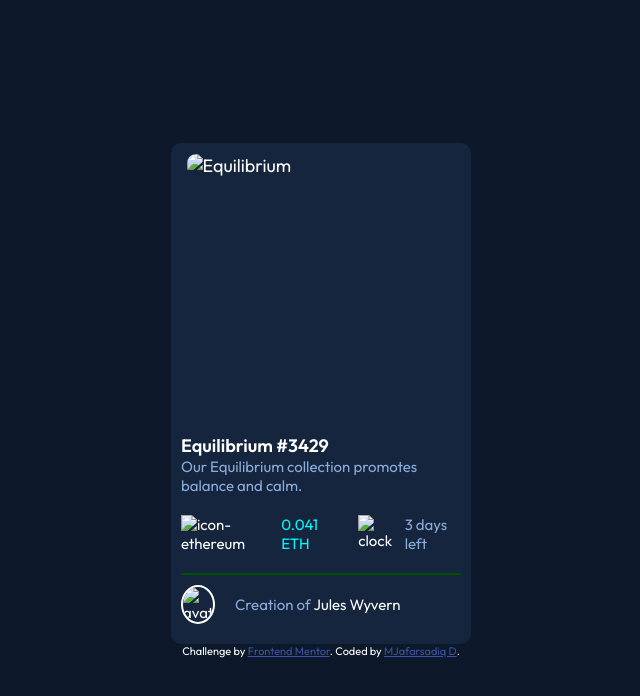
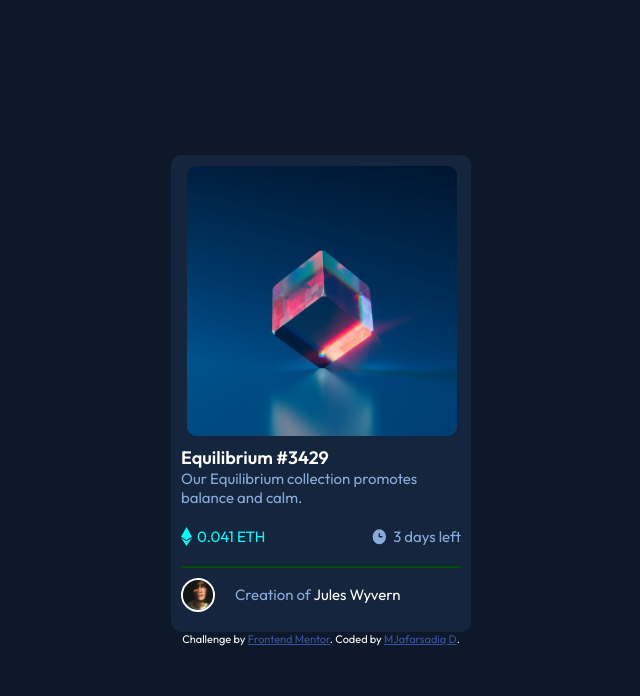
Before and after one commit to Ashraful-Fuqha/nft-card-component-main, a plain HTML site: page index.html in a window 1280 px wide. Shown: the whole page, without its empty margins (319-959 px from the left). Drawn offline with Linux system fonts and the light colour scheme; the site is published under a folder, as on GitHub Pages, so addresses that start at the root find nothing.

Commit message:
Update index.html

```diff
--- a/index.html
+++ b/index.html
@@ -20,9 +20,9 @@
 <body>
   <div class="container">
     <div class="image">
-      <img class="image-top" src="/images/image-equilibrium.jpg" alt="Equilibrium">
+      <img class="image-top" src="images/image-equilibrium.jpg" alt="Equilibrium">
       <div class="image-overlay">
-        <img class="hover" src="/images/icon-view.svg" alt="vieweye">
+        <img class="hover" src="images/icon-view.svg" alt="vieweye">
       </div>
     </div>
     <div class="text">
@@ -30,17 +30,17 @@
       <p class="first">Our Equilibrium collection promotes balance and calm.</p>
       <div class="con2">
         <div class="eicon">
-          <img src="/images/icon-ethereum.svg" alt="icon-ethereum">
+          <img src="images/icon-ethereum.svg" alt="icon-ethereum">
           <p class="third">0.041 ETH</p>
         </div>
         <div class="cicon">
-          <img src="/images/icon-clock.svg" alt="clock">
+          <img src="images/icon-clock.svg" alt="clock">
           <p class="first">3 days left</p>
         </div>
       </div>
       <hr color="hsl(215, 51%, 70%)";>
       <div class="avatar">
-        <img src="/images/image-avatar.png" alt="avatar">
+        <img src="images/image-avatar.png" alt="avatar">
         <p class="second"><span>Creation of</span> Jules Wyvern</p>
       </div>
     </div>
```
